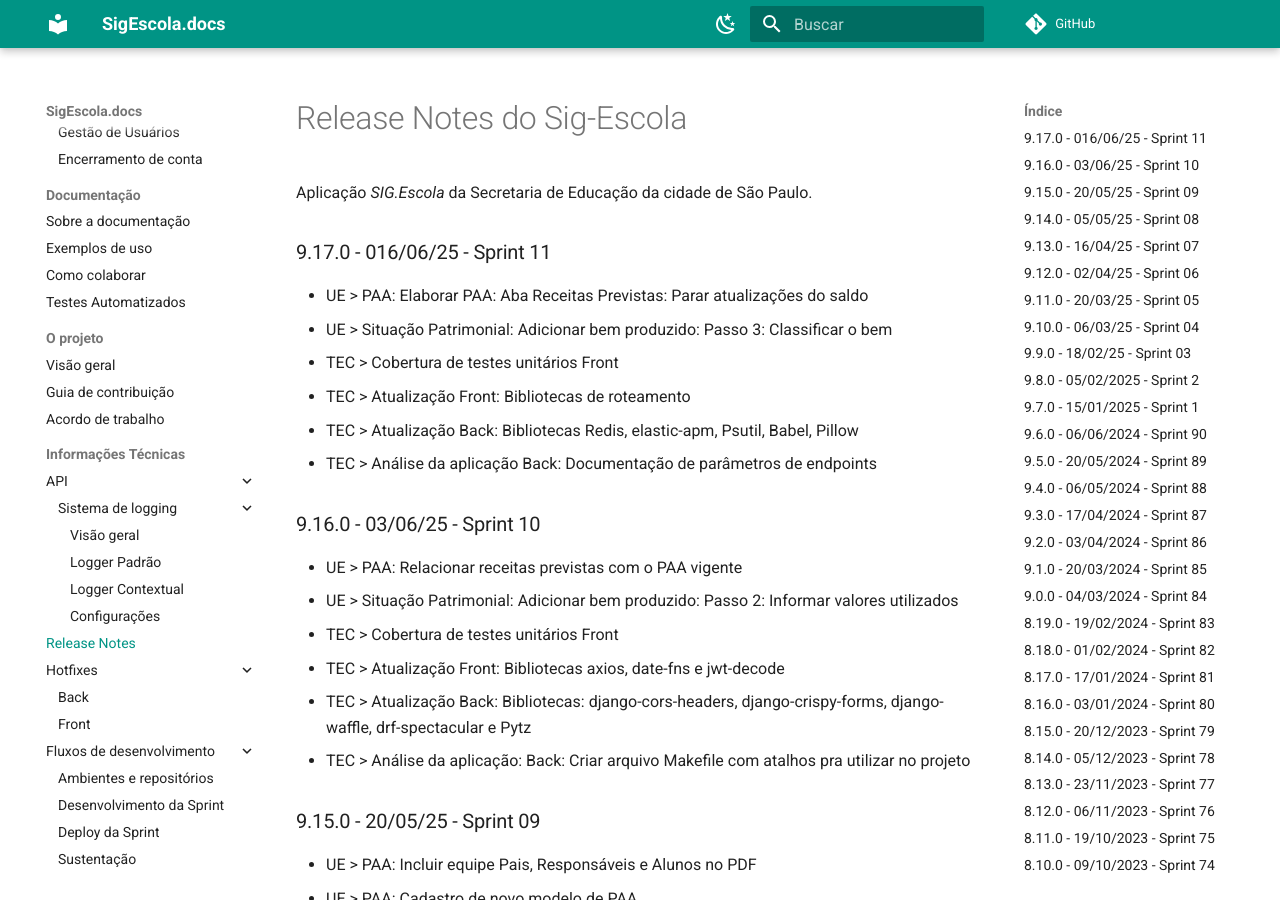
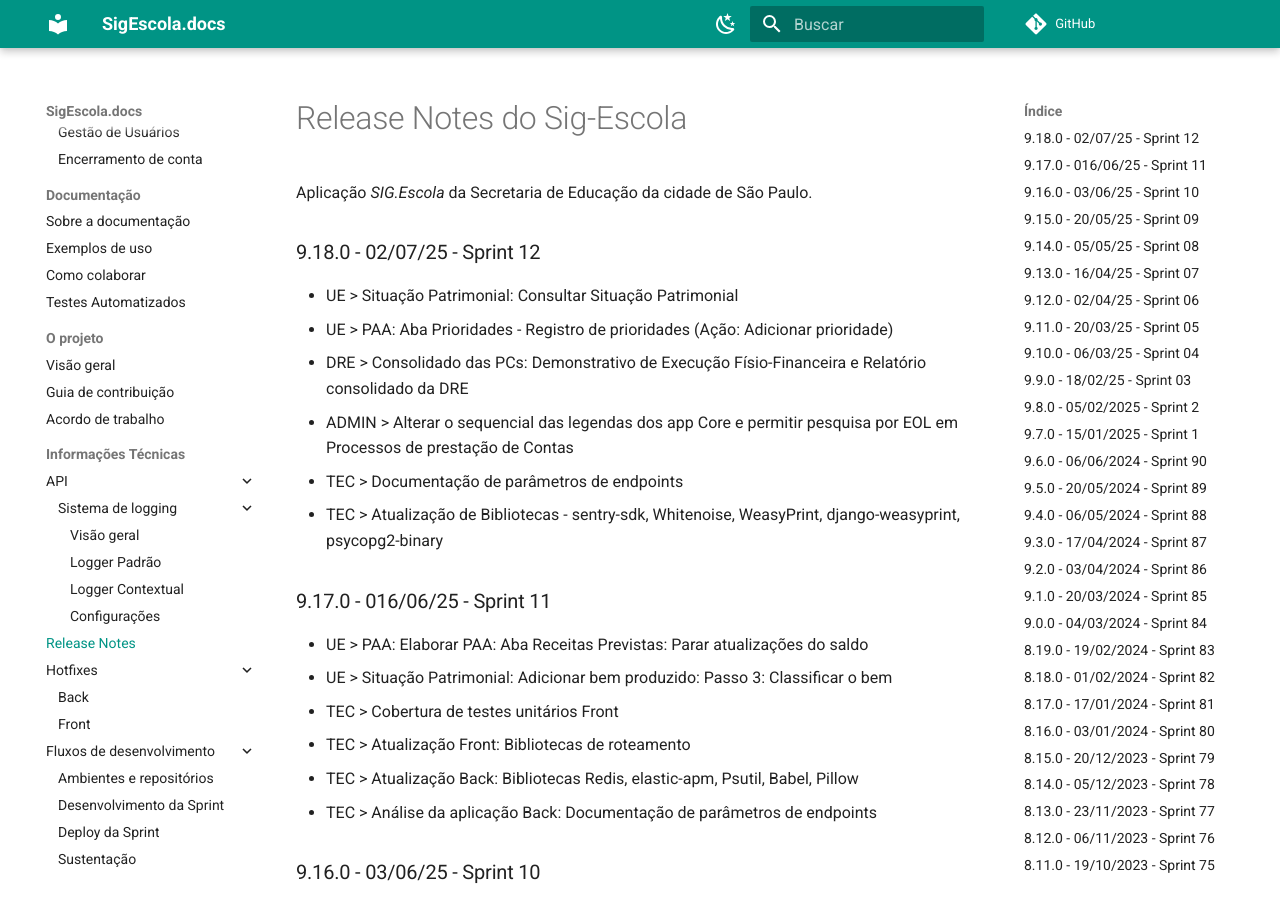
Before and after one commit to prefeiturasp/SME-PTRF-Docs, an MkDocs documentation site: the page built from docs/projeto/release_notes.md, in a window 1280 px wide and 900 px high. Built offline with MkDocs 1.6.1 and Material for MkDocs 9.7.7, drawn with Linux system fonts in a browser that asks for light colours; comment, search, counter and statistics services are not loaded.

Commit message:
Update release_notes.md

```diff
--- a/docs/projeto/release_notes.md
+++ b/docs/projeto/release_notes.md
@@ -1,6 +1,15 @@
 # Release Notes do Sig-Escola
 
 Aplicação *SIG.Escola* da Secretaria de Educação da cidade de São Paulo.
+
+### 9.18.0 - 02/07/25 - Sprint 12
+
+* UE > Situação Patrimonial: Consultar Situação Patrimonial
+* UE > PAA: Aba Prioridades - Registro de prioridades (Ação: Adicionar prioridade)
+* DRE > Consolidado das PCs: Demonstrativo de Execução Físio-Financeira e Relatório consolidado da DRE
+* ADMIN > Alterar o sequencial das legendas dos app Core e permitir pesquisa por EOL em Processos de prestação de Contas
+* TEC > Documentação de parâmetros de endpoints
+* TEC > Atualização de Bibliotecas - sentry-sdk, Whitenoise, WeasyPrint, django-weasyprint, psycopg2-binary
 
 ### 9.17.0 - 016/06/25 - Sprint 11
 
```
